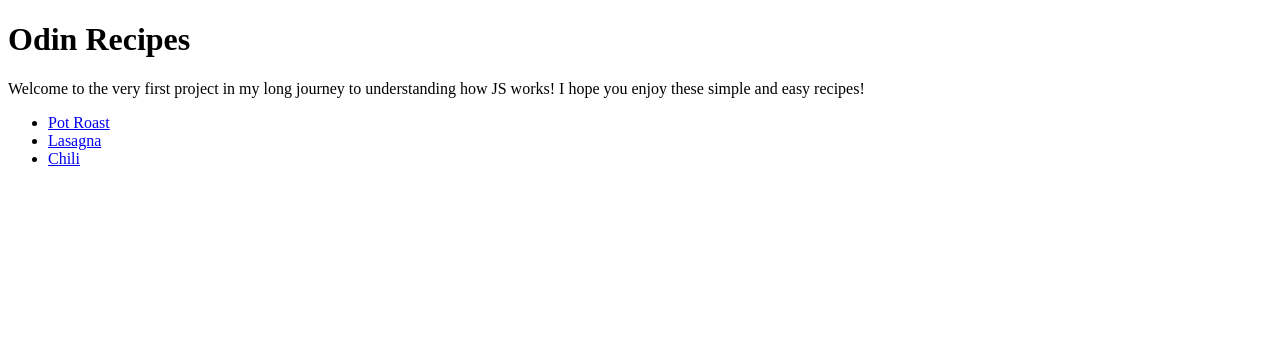
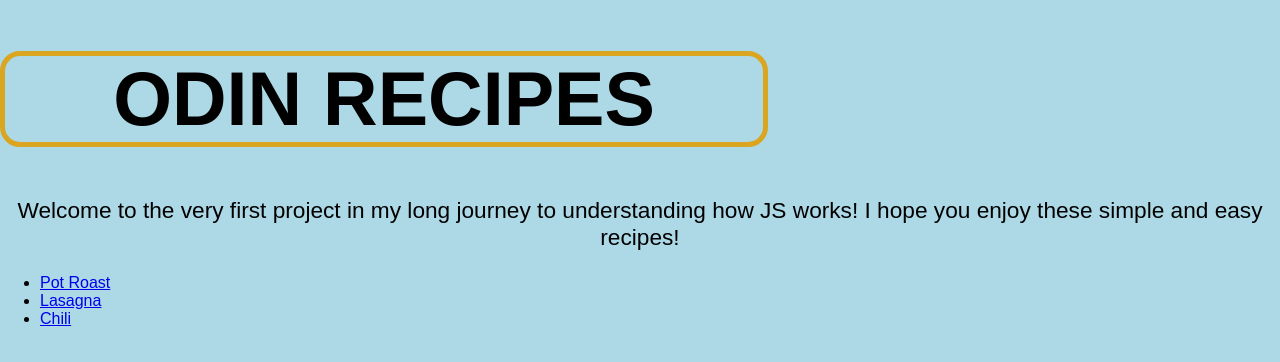
Before and after one commit to KingKazmaa/Odin-Recipes, a plain HTML site: page index.html in a window 1280 px wide. Drawn offline with Linux system fonts and the light colour scheme.

Commit message:
updated styles.css

```diff
--- a/index.html
+++ b/index.html
@@ -9,7 +9,7 @@
 </head>
 <body>
     <h1>Odin Recipes</h1>
-    <span class="main-text">Welcome to the very first project in my long journey to understanding how JS works! I hope you enjoy these simple and easy recipes!</span>
+    <p><span class="main-text">Welcome to the very first project in my long journey to understanding how JS works! I hope you enjoy these simple and easy recipes!</span></p>
         <ul>
          <li><a class="recipe" href="Pot-Roast.html">Pot Roast</a></li>
          <li><a class="recipe" href="lasagna.html">Lasagna</a></li>
--- a/style.css
+++ b/style.css
@@ -1,4 +1,33 @@
+*
+{
+    box-sizing: border-box;
+    'Franklin Gothic Medium', 'Arial Narrow', Arial, sans-serif;
+}
+
+body
+{
+    margin: 0;
+    background: fixed;
+    background-color: lightblue;
+    font-family: sans-serif;
+}
+
 h1
 {
+    text-align: center;
+    font-size: 2cm;
+    border: 5px solid goldenrod;
+    border-radius: 20px;
+    border-width: 0.12ch;
+    width: 100%;
+    max-width:60%;
+    justify-content: center;
+    text-transform: uppercase;
+}
 
+p
+{
+    text-align: center;
+    display: block;
+    font-size: 0.6cm;
 }
```
